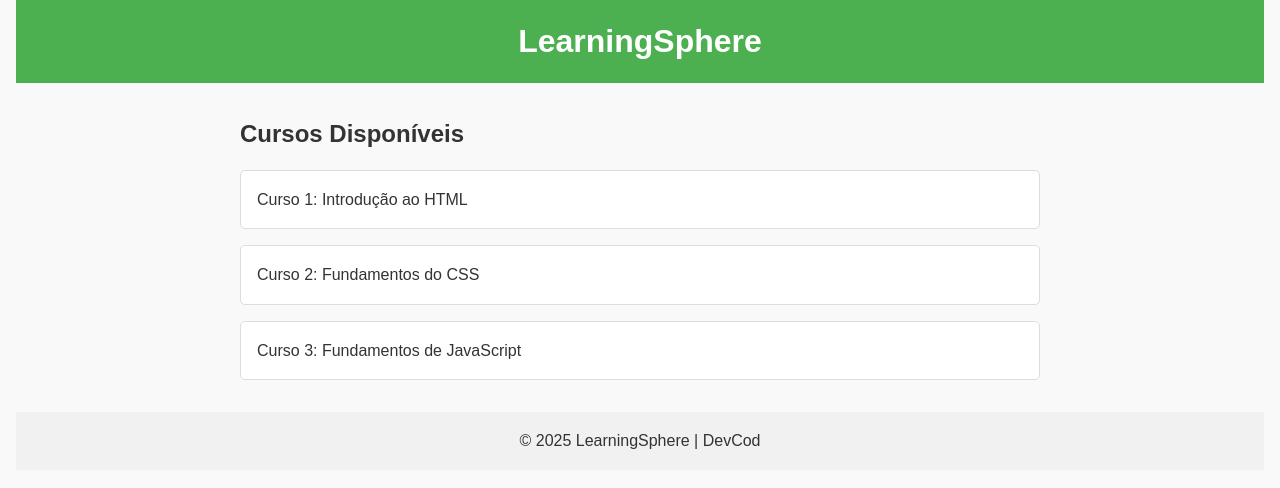
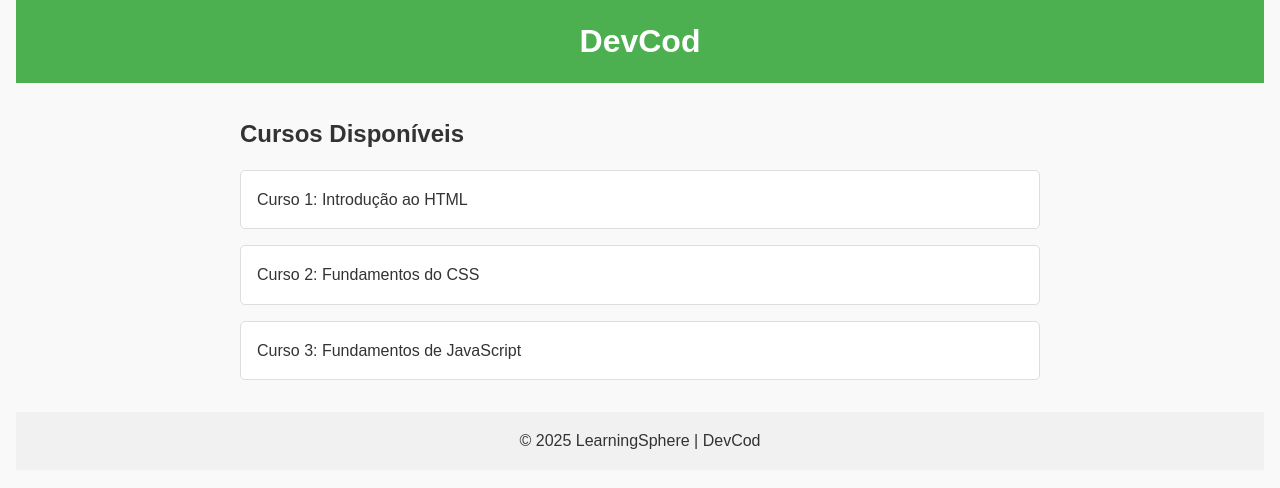
Before and after one commit to walterdyna/DevCod, a plain HTML site: page index.html in a window 1280 px wide. Drawn offline with Linux system fonts and the light colour scheme.

Commit message:
Texte do saber

```diff
--- a/index.html
+++ b/index.html
@@ -3,12 +3,12 @@
 <head>
     <meta charset="UTF-8">
     <meta name="viewport" content="width=device-width, initial-scale=1.0">
-    <title>LearningSphere</title>
+    <title>DevCod</title>
     <link rel="stylesheet" href="styles.css">
 </head>
 <body>
     <header>
-        <h1>LearningSphere</h1>
+        <h1>DevCod</h1>
     </header>
 
     <div class="container">
```
